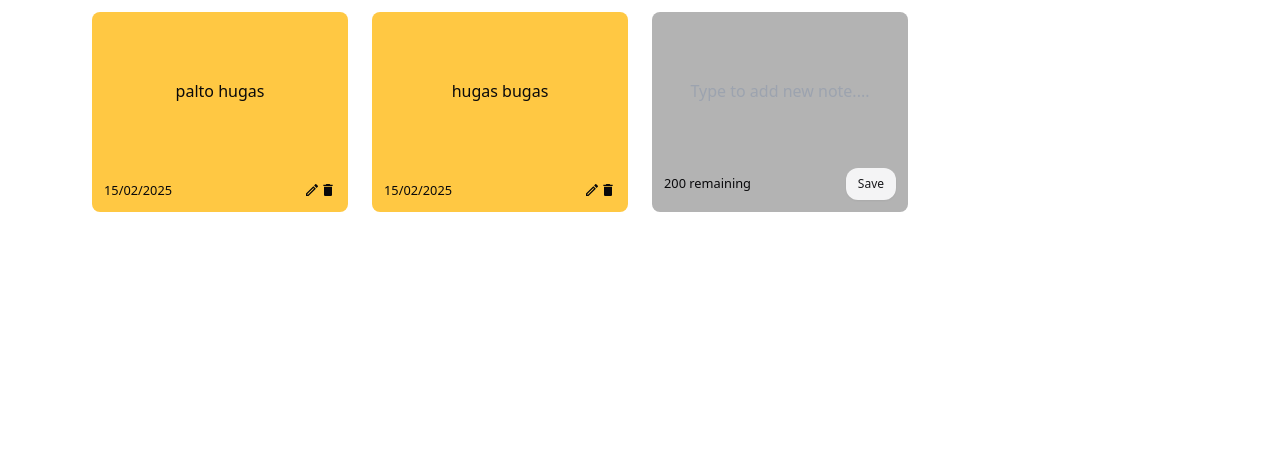
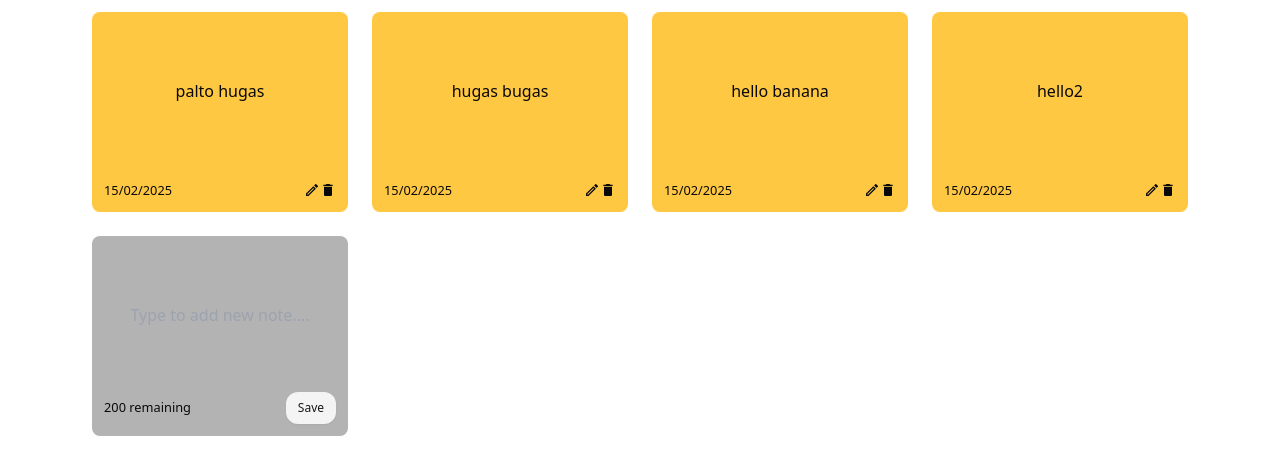
Before and after one commit to pendonj14/todolist_frontend, a React (Vite) app: page / in a window 1280 px wide. Shown: the top 474 px of the page. Built offline with nearby package versions, Linux system fonts and the light colour scheme.

Commit message:
test add

```diff
--- a/src/App.tsx
+++ b/src/App.tsx
@@ -14,6 +14,16 @@ function App() {
     {
     id: nanoid(),
     text:"hugas bugas",
+    date: "15/02/2025"
+    },
+    {
+    id: nanoid(),
+    text:"hello banana",
+    date: "15/02/2025"
+    },
+    {
+    id: nanoid(),
+    text:"hello2",
     date: "15/02/2025"
     },
   ]);
```
